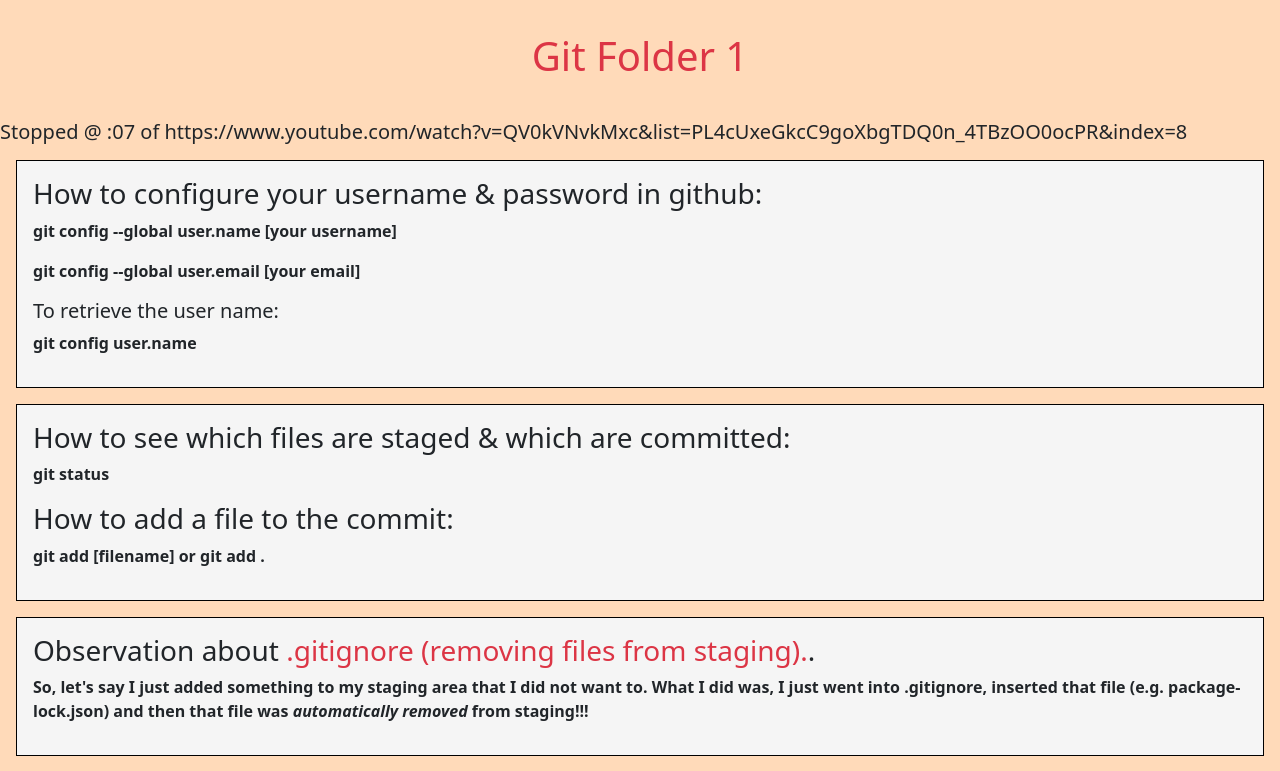
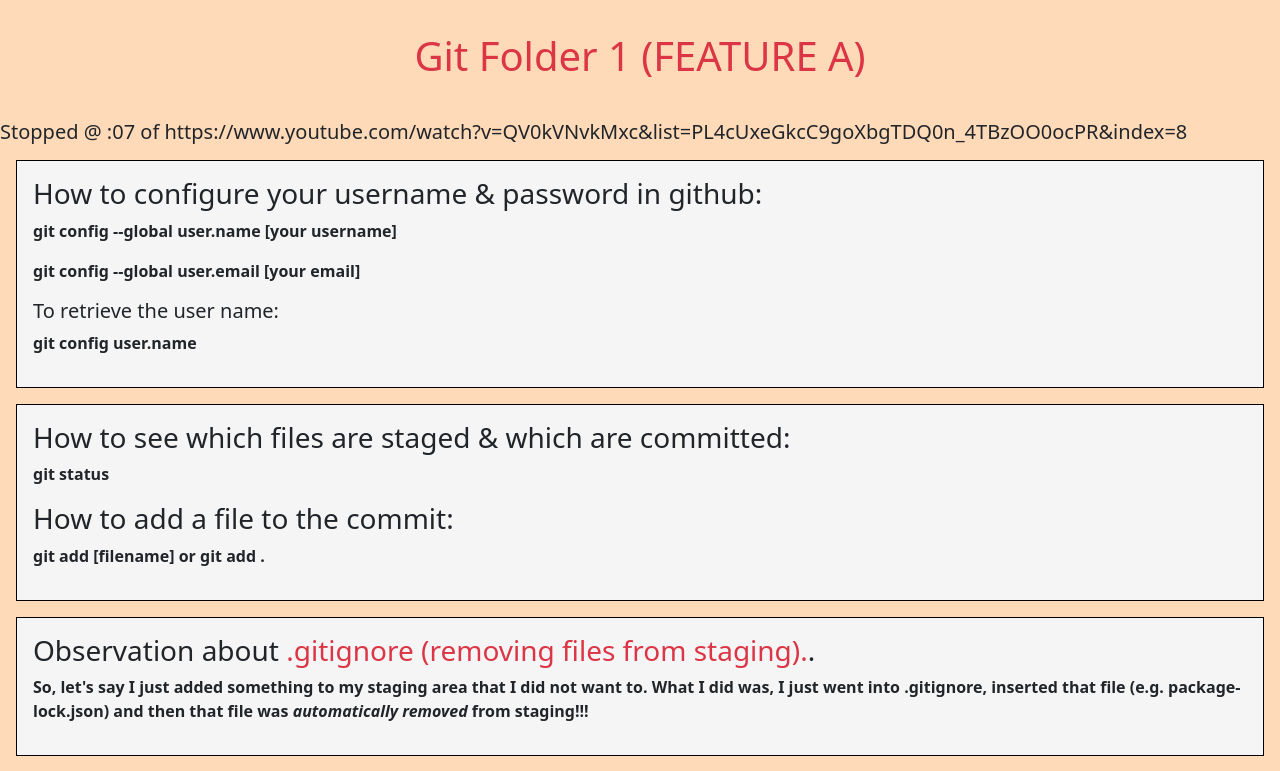
Before and after one commit to dho1115/net-ninja-gitone, a website: page index.html in a window 1280 px wide. Shown: the top 771 px of the page. Drawn offline with nearby package versions, Linux system fonts and the light colour scheme.

Commit message:
Modified header > h1.

```diff
--- a/index.html
+++ b/index.html
@@ -12,7 +12,7 @@
 </head>
 <body>
    <header class="p-3 my-3 text-danger d-flex justify-content-center">
-      <h1>Git Folder 1</h1>
+      <h1>Git Folder 1 (FEATURE A)</h1>
    </header>
 
    <h5>Stopped @ :07 of https://www.youtube.com/watch?v=QV0kVNvkMxc&list=PL4cUxeGkcC9goXbgTDQ0n_4TBzOO0ocPR&index=8</h5>
```
